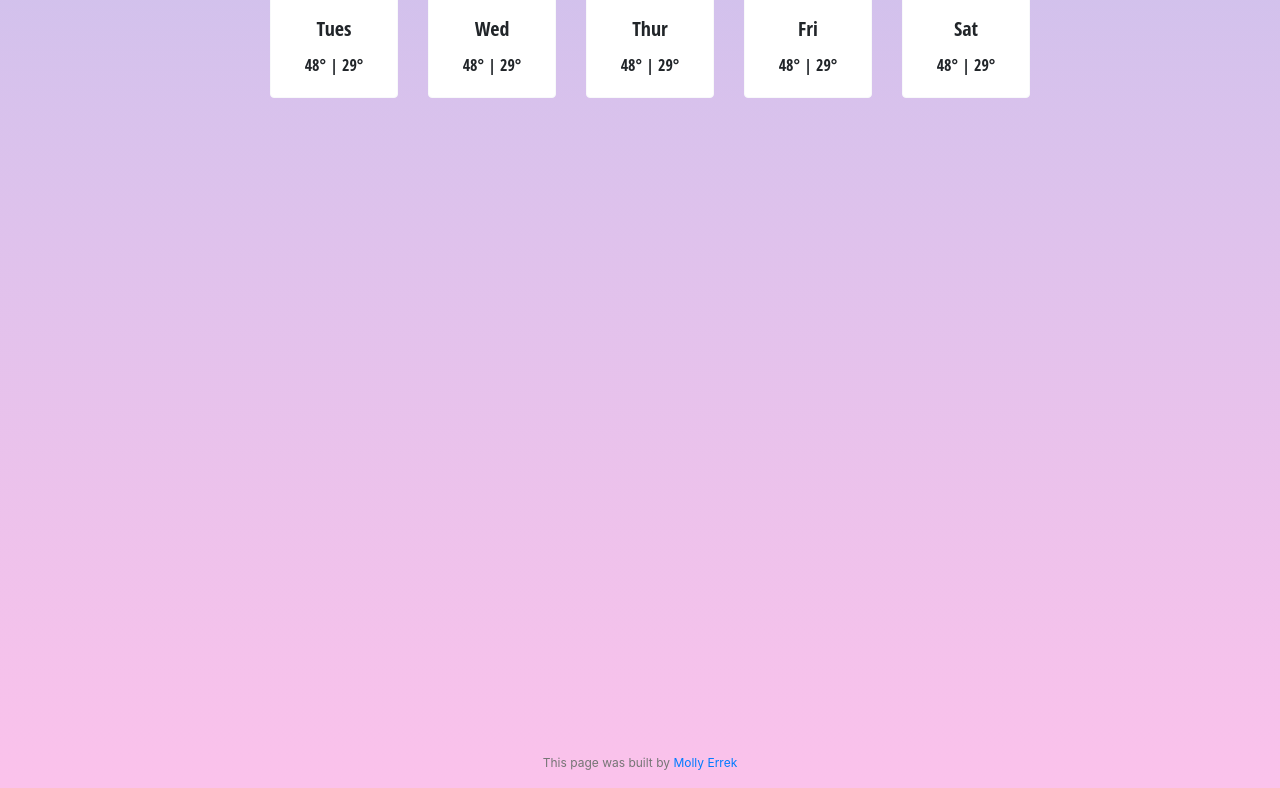
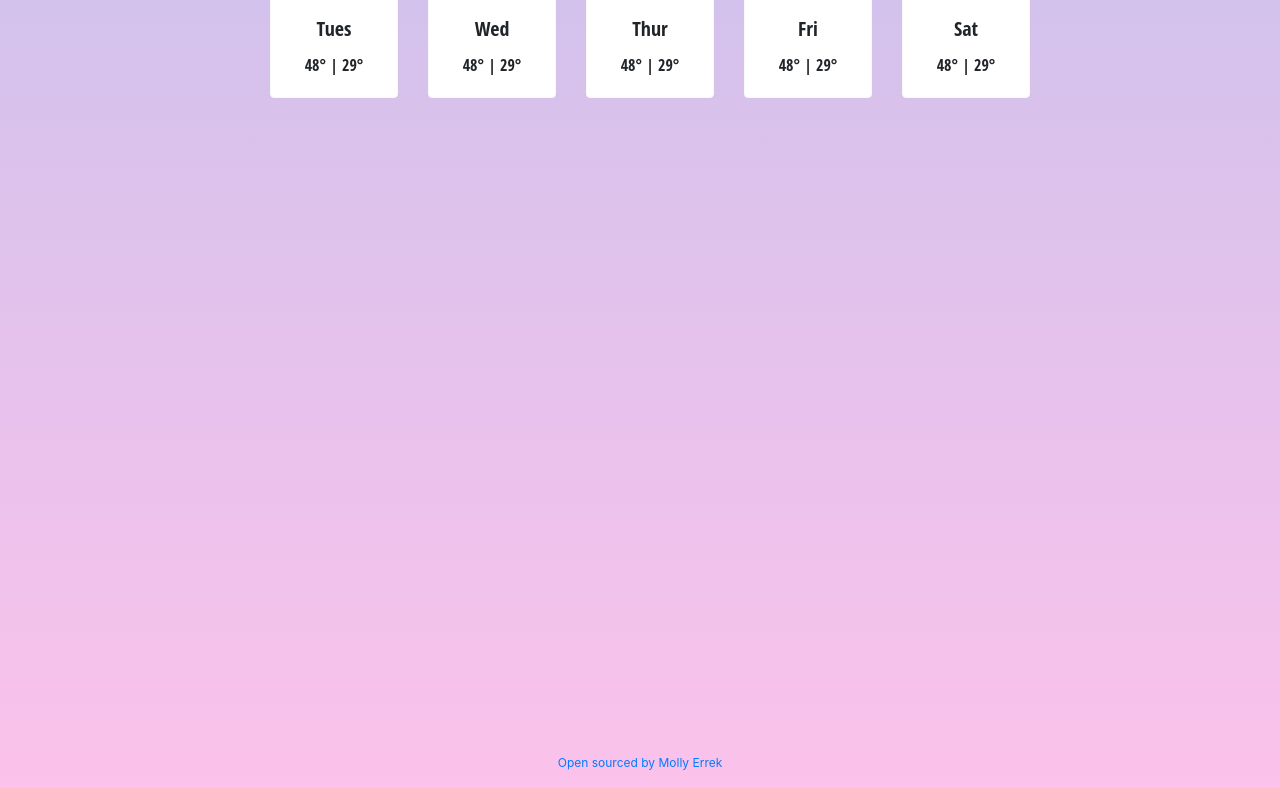
Before and after one commit to molly-errek/weather-app-project, a website built with Parcel: page index.html in a window 1280 px wide. Shown: the part 875-1663 px from the top of the page. Built offline with nearby package versions, Linux system fonts and the light colour scheme.

Commit message:
Update index.html

```diff
--- a/index.html
+++ b/index.html
@@ -118,7 +118,7 @@
       </div>
     </div>
     <p class="footer">
-      This page was built by
+      <a href="https://github.com/molly-errek/weather-app-project" target="_blank">Open sourced by </a>
       <a href="https://mollyerrek.com/" target="_blank">
         Molly Errek
       </a>
```
